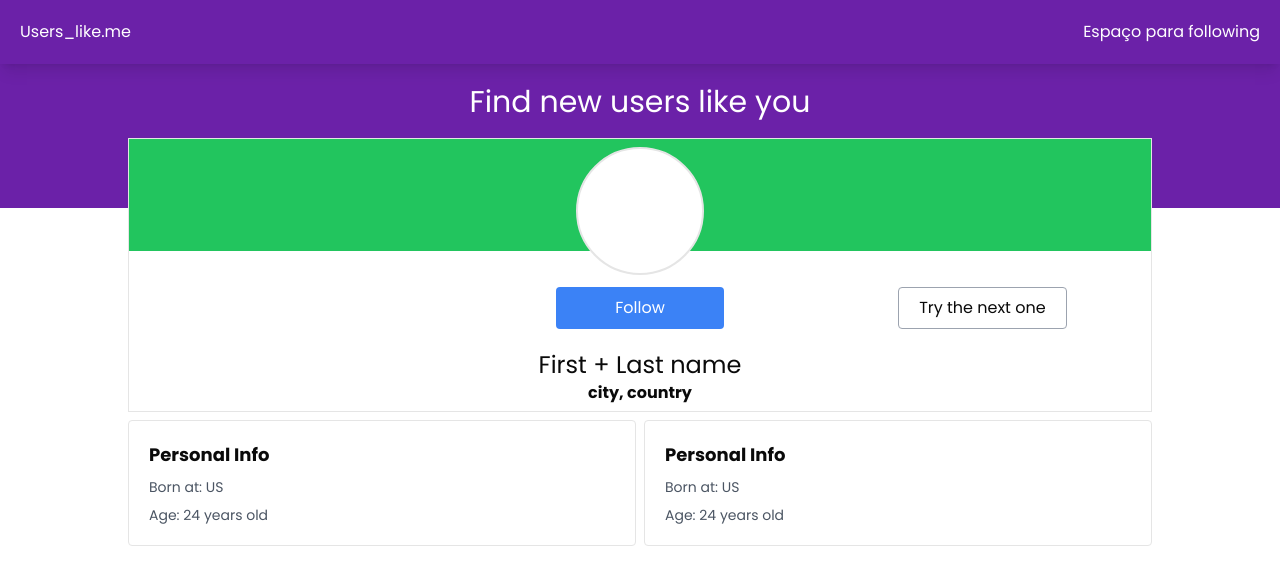
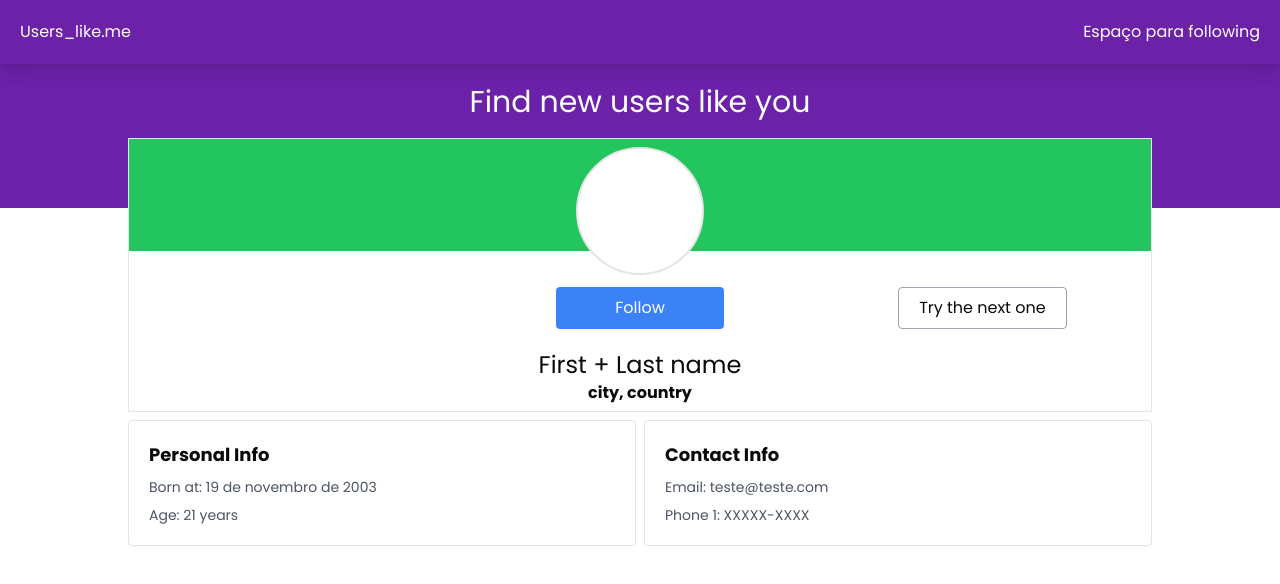
Before and after one commit to Campos1911/Desafio-Aumo, a Next.js app in the folder frontend/: page / in a window 1280 px wide. Shown: the top 584 px of the page. Built offline with nearby package versions, Linux system fonts and the light colour scheme.

Commit message:
Card de informações refatorado para ficar dinamico

```diff
--- a/frontend/src/app/page.tsx
+++ b/frontend/src/app/page.tsx
@@ -9,8 +9,16 @@ export default function Home() {
       <div className="w-full flex flex-col gap-2 items-center justify-center absolute translate-y-[-70px]">
         <UserCard />
         <div className="grid grid-cols-2 gap-2 w-[80%]">
-          <InfosCard />
-          <InfosCard />
+          <InfosCard
+            cardContent="Personal Info"
+            bornAt="19 de novembro de 2003"
+            age="21 years"
+          />
+          <InfosCard
+            cardContent="Contact Info"
+            email="teste@teste.com"
+            phone1="XXXXX-XXXX"
+          />
         </div>
       </div>
     </div>
--- a/frontend/src/components/Cards/InfosCard.tsx
+++ b/frontend/src/components/Cards/InfosCard.tsx
@@ -1,11 +1,31 @@
 import React from "react";
 
-const InfosCard = () => {
+interface InfosCardProps {
+  cardContent: string;
+  bornAt?: string;
+  email?: string;
+  age?: string;
+  phone1?: string;
+}
+
+const InfosCard = ({
+  cardContent,
+  bornAt,
+  email,
+  age,
+  phone1,
+}: InfosCardProps) => {
   return (
     <div className="w-full flex flex-col gap-2 border rounded-sm p-5 hover:bg-gray-100 duration-200">
-      <p className="font-semibold text-lg">Personal Info</p>
-      <p className="text-gray-600 text-sm">Born at: US</p>
-      <p className="text-gray-600 text-sm">Age: 24 years old</p>
+      <p className="font-semibold text-lg">{cardContent}</p>
+      <p className="text-gray-600 text-sm">
+        {cardContent === "Personal Info"
+          ? `Born at: ${bornAt}`
+          : `Email: ${email}`}
+      </p>
+      <p className="text-gray-600 text-sm">
+        {cardContent === "Personal Info" ? `Age: ${age}` : `Phone 1: ${phone1}`}
+      </p>
     </div>
   );
 };
```
